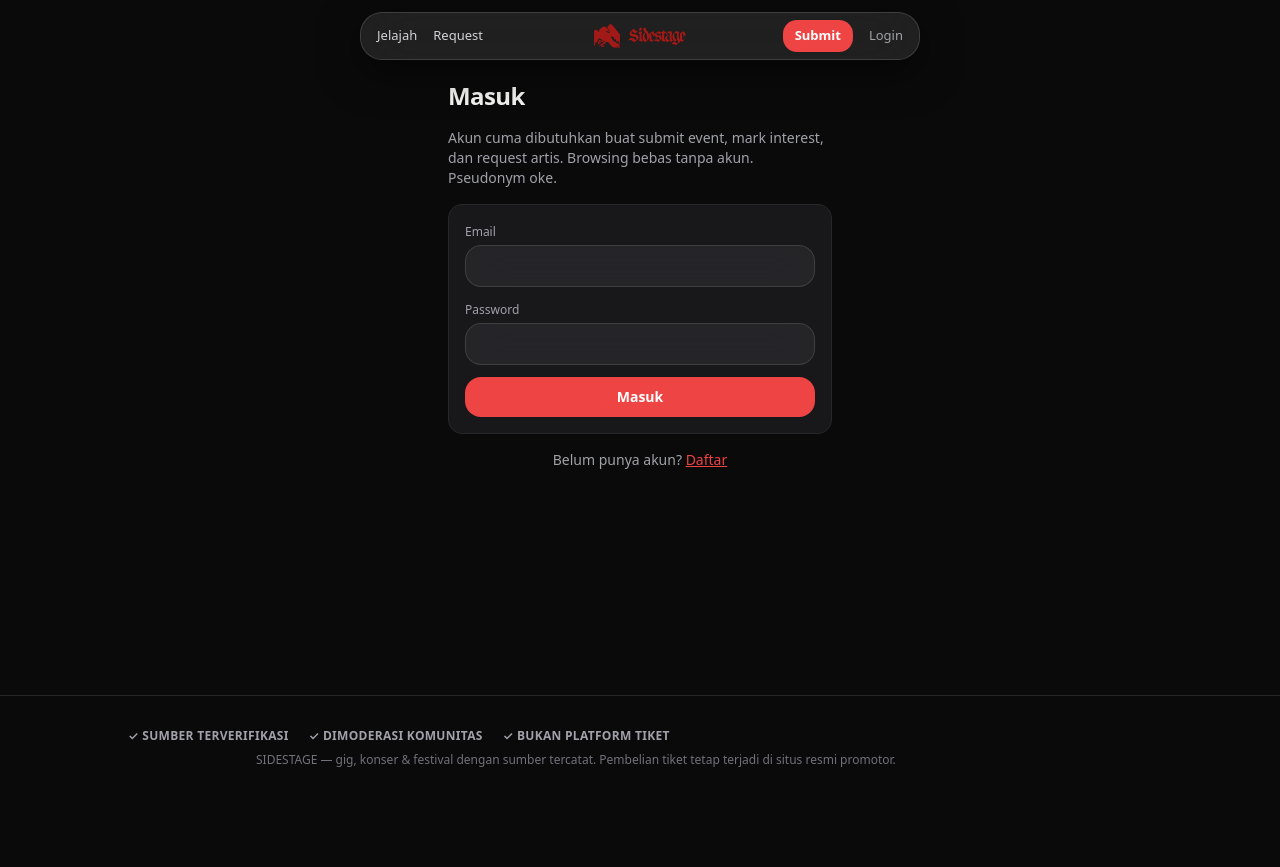
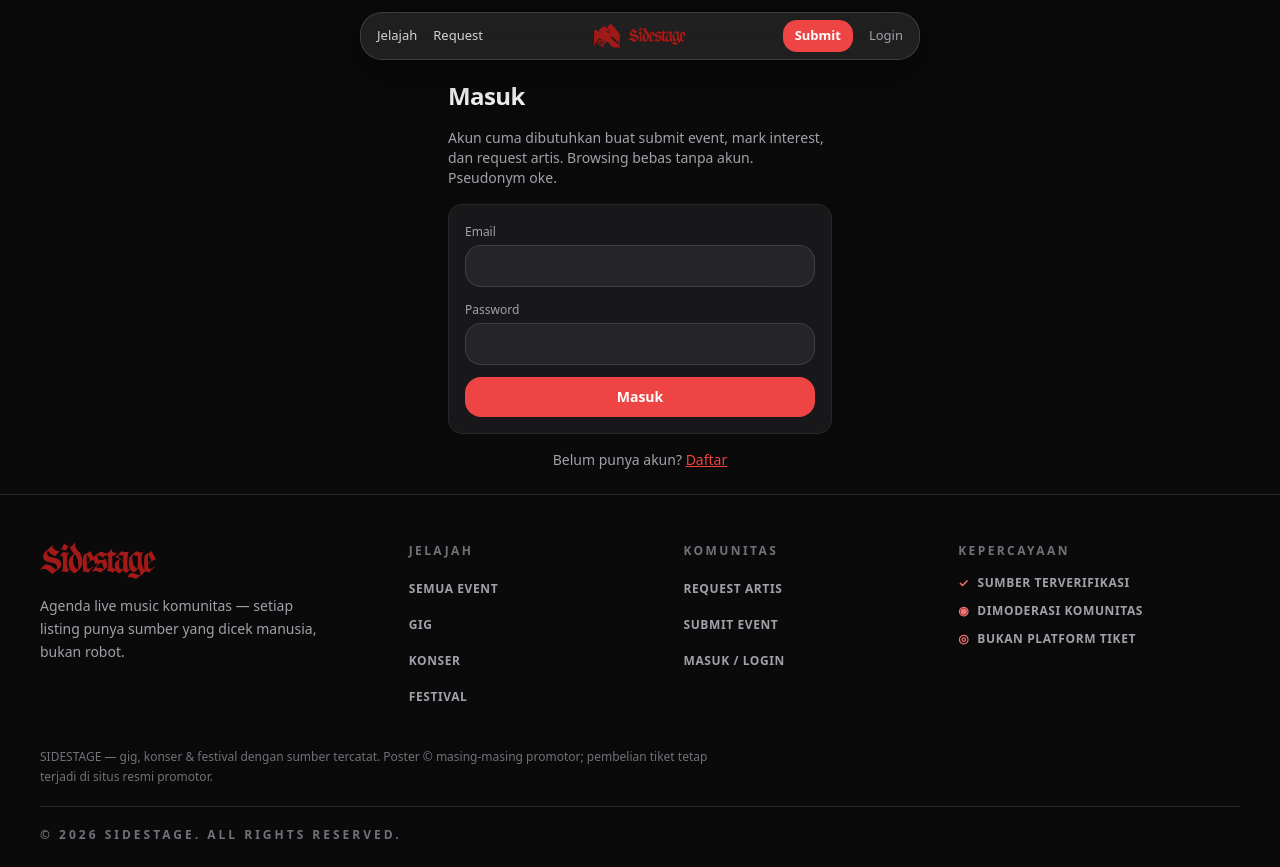
Before and after one commit to zephyrxeth/panggung, a Next.js app: page /login in a window 1280 px wide. Before the commit the page ends 800 px from the top, so only its background shows below. Built offline with nearby package versions, Linux system fonts and the light colour scheme.

Commit message:
Footer: 4-column reference layout with wordmark asset

```diff
--- a/src/app/layout.tsx
+++ b/src/app/layout.tsx
@@ -37,14 +37,44 @@ export default function RootLayout({ children }: { children: React.ReactNode })
         </header>
         <main className="flex-1 w-full pt-20 pb-6">{children}</main>
 
-        {/* trust footer */}
-        <footer className="border-t border-zinc-800 py-8 px-4 pb-24 sm:pb-8 text-xs text-zinc-500 space-y-2">
-          <div className="mx-auto max-w-5xl flex flex-wrap gap-x-5 gap-y-1.5 font-semibold uppercase tracking-wide text-zinc-400">
-            <span>✓ sumber terverifikasi</span>
-            <span>✓ dimoderasi komunitas</span>
-            <span>✓ bukan platform tiket</span>
+        {/* footer — 4 kolom ala referensi */}
+        <footer className="border-t border-zinc-800 pt-12 pb-6 px-4 pb-24 sm:pb-6">
+          <div className="max-w-[1200px] mx-auto grid gap-10 sm:grid-cols-[1.4fr_1fr_1fr_1.2fr]">
+            <div>
+              <img src="/brand/wordmark-red.png" alt="SIDESTAGE" className="h-9 w-auto" />
+              <p className="text-sm text-zinc-400 mt-4 max-w-[280px] leading-relaxed">Agenda live music komunitas — setiap listing punya sumber yang dicek manusia, bukan robot.</p>
+            </div>
+            <nav aria-label="Jelajah">
+              <p className="text-xs font-bold uppercase tracking-[0.2em] text-zinc-500 mb-4">Jelajah</p>
+              <ul className="space-y-3">
+                <li><Link href="/explore" className="text-xs font-semibold uppercase tracking-wider text-zinc-400 hover:text-red-300 transition-colors">Semua event</Link></li>
+                <li><Link href="/?type=gig" className="text-xs font-semibold uppercase tracking-wider text-zinc-400 hover:text-red-300 transition-colors">Gig</Link></li>
+                <li><Link href="/?type=concert" className="text-xs font-semibold uppercase tracking-wider text-zinc-400 hover:text-red-300 transition-colors">Konser</Link></li>
+                <li><Link href="/?type=festival" className="text-xs font-semibold uppercase tracking-wider text-zinc-400 hover:text-red-300 transition-colors">Festival</Link></li>
+              </ul>
+            </nav>
+            <nav aria-label="Komunitas">
+              <p className="text-xs font-bold uppercase tracking-[0.2em] text-zinc-500 mb-4">Komunitas</p>
+              <ul className="space-y-3">
+                <li><Link href="/request" className="text-xs font-semibold uppercase tracking-wider text-zinc-400 hover:text-red-300 transition-colors">Request artis</Link></li>
+                <li><Link href="/submit" className="text-xs font-semibold uppercase tracking-wider text-zinc-400 hover:text-red-300 transition-colors">Submit event</Link></li>
+                <li><Link href="/login" className="text-xs font-semibold uppercase tracking-wider text-zinc-400 hover:text-red-300 transition-colors">Masuk / Login</Link></li>
+              </ul>
+            </nav>
+            <div>
+              <p className="text-xs font-bold uppercase tracking-[0.2em] text-zinc-500 mb-4">Kepercayaan</p>
+              <ul className="space-y-3 text-xs font-semibold uppercase tracking-wider text-zinc-400">
+                <li className="flex gap-2"><span className="text-red-400">✓</span> Sumber terverifikasi</li>
+                <li className="flex gap-2"><span className="text-red-400">◉</span> Dimoderasi komunitas</li>
+                <li className="flex gap-2"><span className="text-red-400">◎</span> Bukan platform tiket</li>
+              </ul>
+            </div>
           </div>
-          <p className="max-w-3xl mx-auto">SIDESTAGE — gig, konser & festival dengan sumber tercatat. Pembelian tiket tetap terjadi di situs resmi promotor.</p>
+          <div className="max-w-[1200px] mx-auto mt-10">
+            <p className="text-xs text-zinc-500 max-w-2xl leading-relaxed">SIDESTAGE — gig, konser &amp; festival dengan sumber tercatat. Poster © masing-masing promotor; pembelian tiket tetap terjadi di situs resmi promotor.</p>
+            <hr className="border-zinc-800 my-5" />
+            <p className="text-xs font-semibold uppercase tracking-[0.25em] text-zinc-500">© 2026 SIDESTAGE. All rights reserved.</p>
+          </div>
         </footer>
 
         {/* mobile floating dock nav */}
```
